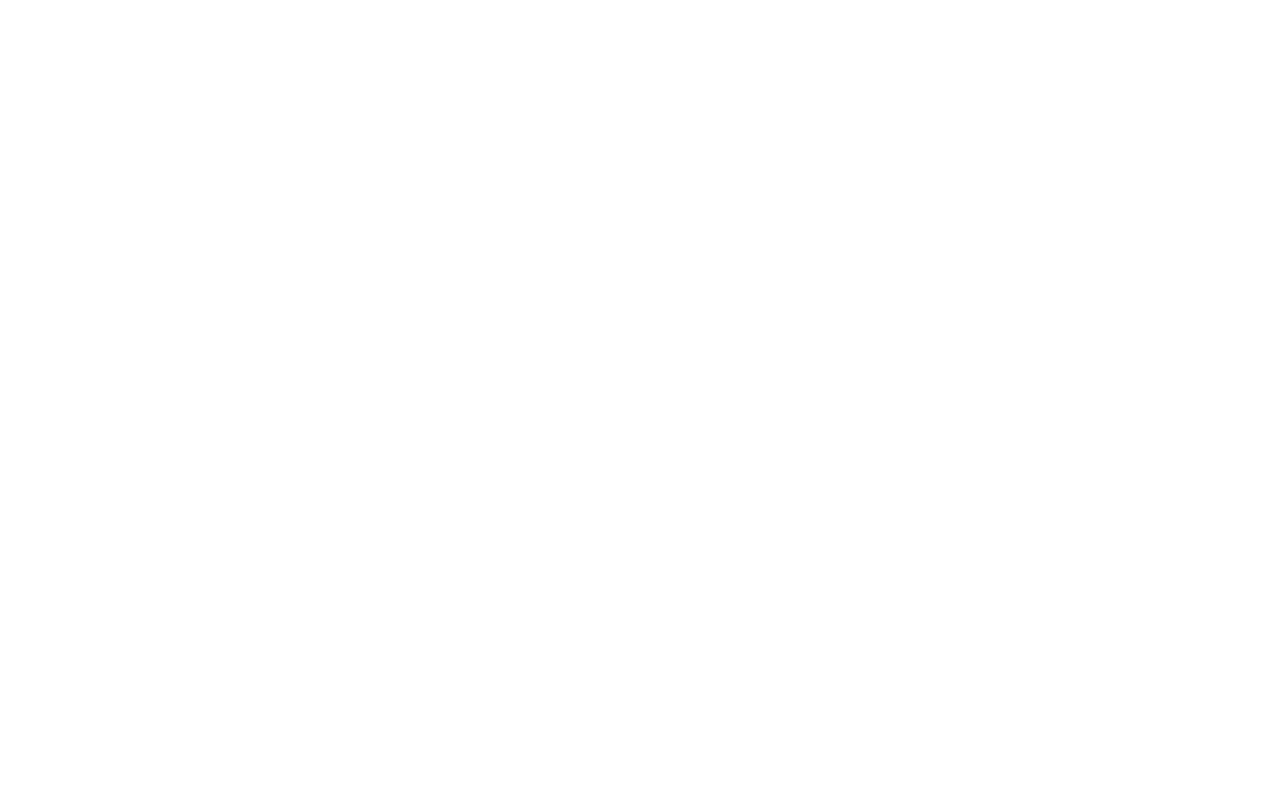
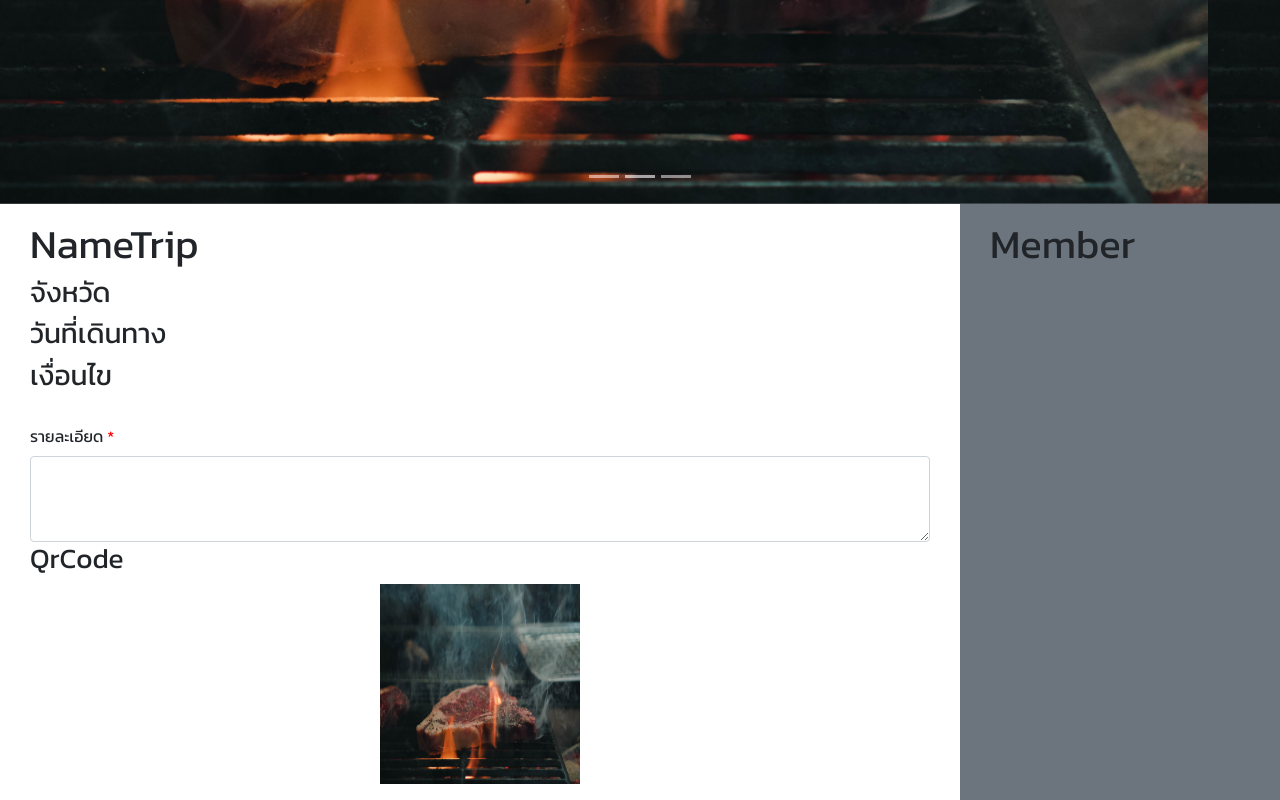
Before and after one commit to romncn/SeniorProject-MrJourney, a React (Create React App) app: page /JoinedRoom in a window 1280 px wide. Shown: the part 686-1486 px from the top of the page. Before the commit the page ends 800 px from the top, so only its background shows below. Built offline with nearby package versions, Linux system fonts and the light colour scheme.

Commit message:
[ADD]JoinedRoom.js & [ADD]Component JoiedRoom => RoomDetail.js & ShowMembers

```diff
--- /dev/null
+++ b/src/components/JoinedRoom/RoomDetails.js
@@ -0,0 +1,26 @@
+import React from 'react';
+import ProfileImg from '../../static/img/bg-slide-test-1.jpg';
+
+const RoomDetails = () =>{
+    return(
+        <div className="col-9">
+        <div className="Room-details py-3">
+            <div className="container">
+                <h1>NameTrip</h1>
+                <h3>จังหวัด</h3>
+                <h3>วันที่เดินทาง</h3>
+                <h3>เงื่อนไข</h3>
+                <div class="pt-4">
+                    <label for="exampleInputEmail1">รายละเอียด<span className="p-1" style={{ color: "red" }}>*</span></label>
+                    <textarea class="form-control" id="exampleFormControlTextarea1" rows="3"></textarea>
+                </div>
+                <h3>QrCode</h3>
+                <div className="text-center">
+                    <img src={ProfileImg} height="200px" width="200px" />
+                </div>
+            </div>
+        </div>
+    </div>
+    )
+}
+export default RoomDetails;
--- /dev/null
+++ b/src/components/JoinedRoom/ShowMembers.js
@@ -0,0 +1,14 @@
+import React from 'react';
+
+const ShowMembers = () =>{
+    return(
+        <div className="col-3 bg-secondary pt-3">
+        <div className="Members-in-Room">
+            <div className="container">
+                <h1>Member</h1>
+            </div>
+        </div>
+    </div>
+    )
+}
+export default ShowMembers;
--- a/src/index.js
+++ b/src/index.js
@@ -7,6 +7,7 @@
 import CreateTripPerDay from './linepage/CreateTripPerDay';
 import Home from './webpage/Home';
 import CreateJoinRoom from './webpage/CreateJoinRoom';
+import JoinedRoom from './webpage/JoinedRoom';
 import Profile from './webpage/Profile';
 
 
@@ -22,6 +23,7 @@
         <Route path="/CreateTripFinished" component={CreateTripFinished}/>
         <Route path="/CreateTripPerDay" component={CreateTripPerDay}/>
         <Route path="/CreateJoinRoom" component={CreateJoinRoom}/>
+        <Route path="/JoinedRoom" component={JoinedRoom}/>
         <Route path="/Home" component={Home}/>
         <Route path="/Profile" component={Profile}/>
 
--- /dev/null
+++ b/src/webpage/JoinedRoom.js
@@ -0,0 +1,41 @@
+import React from 'react';
+import NavWebPage from '../components/Nav/NavWebPage';
+import '../static/css/App.css';
+import { Link } from 'react-router';
+import CreateRoomStep1 from '../components/CreateRoom/CreateRoomStep1';
+import CarouselHeader from '../components/Home/CarouselHeader';
+import ShowMembers from '../components/JoinedRoom/ShowMembers';
+import RoomDetails from '../components/JoinedRoom/RoomDetails';
+
+class JoinedRoom extends React.Component {
+    render() {
+        return (
+            <div className="flex-wrapper">
+                <div className="top-page">
+                    <div className="Nav-header">
+                        <NavWebPage></NavWebPage>
+                    </div>
+                    <div className="content-page">
+                        <div className="Carousel-Header">
+                            <CarouselHeader></CarouselHeader>
+                        </div>
+                        <div className="Details-JoinedRoom">
+                            <div className="col-12">
+                                <div className="row">
+                                    <RoomDetails></RoomDetails>
+                                    <ShowMembers></ShowMembers>
+                                </div>
+                            </div>
+                        </div>
+                    </div>
+                </div>
+                <div className="buttom-page">
+
+                </div>
+
+            </div>
+        )
+    }
+}
+
+export default JoinedRoom;
```
